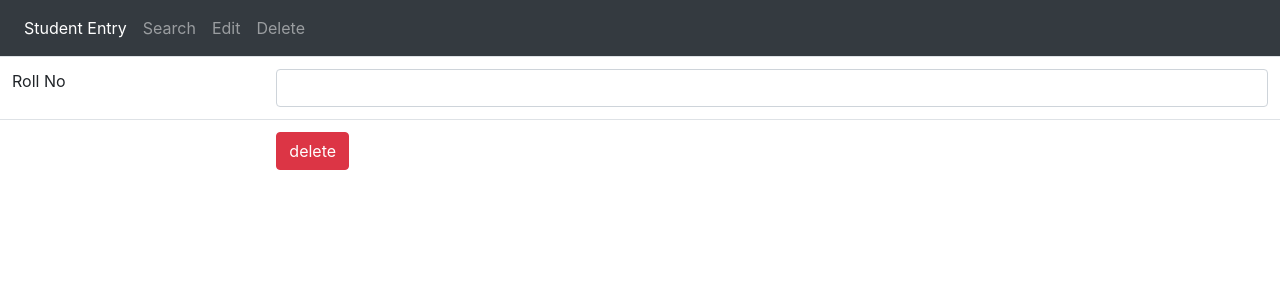
After one commit to deepakmohan001/student-details, a PHP site: page /delete.php in a window 1280 px wide. The commit adds this page. Shown: the top 300 px of the page. Run offline with PHP 8.4, Linux system fonts and the light colour scheme.

Commit message:
student details update

```diff
--- /dev/null
+++ b/delete.php
@@ -0,0 +1,69 @@
+<!DOCTYPE html>
+<html lang="en">
+<head>
+<link rel="stylesheet" href="https://stackpath.bootstrapcdn.com/bootstrap/4.4.1/css/bootstrap.min.css" integrity="sha384-Vkoo8x4CGsO3+Hhxv8T/Q5PaXtkKtu6ug5TOeNV6gBiFeWPGFN9MuhOf23Q9Ifjh" crossorigin="anonymous">
+    <meta charset="UTF-8">
+    <meta name="viewport" content="width=device-width, initial-scale=1.0">
+    <meta http-equiv="X-UA-Compatible" content="ie=edge">
+    <title>Document</title>
+</head>
+<body>
+<nav class="navbar navbar-expand-sm bg-dark navbar-dark">
+        <ul class="navbar-nav">
+            <li class="nav-item active">
+              <a class="nav-link" href="index.php">Student Entry</a>
+            </li>
+            <li class="nav-item">
+              <a class="nav-link" href="search.php">Search</a>
+            </li>
+            <li class="nav-item">
+              <a class="nav-link" href="edit.php">Edit</a>
+            </li>
+            <li class="nav-item">
+              <a class="nav-link" href="delete.php">Delete</a>
+            </li>
+          </ul>
+    </nav>
+    <form method="GET">
+      <table class="table">
+          <tr>
+              <td>
+                  Roll No
+              </td>
+              <td>
+                  <input type="text"name="getRoll"class="form-control">
+              </td>
+          </tr>
+          <tr>
+          <td>
+
+          </td>
+          <td>
+          <button type="submit" name="getsubmit"class="btn btn-danger">delete</button>
+          </td>
+          </tr>
+          </table>
+          </form>
+</body>
+</html>
+<?php
+if(isset($_GET["getsubmit"]))
+{
+    $roll=$_GET["getRoll"];
+    $ServerName="localhost";
+    $DbUserName="root";
+    $DbPassword="";
+    $DBName="mydatabase";
+    $connection=new mysqli($ServerName,$DbUserName,$DbPassword,$DBName);
+    $sql="DELETE FROM `student` WHERE `rollno`=$roll";
+    $result=$connection->query($sql);
+      if($result===TRUE)
+      {
+          echo"details deleted";
+      }
+      else
+      {
+          echo $connection->error;
+      }
+}
+?>
--- a/edit.php
+++ b/edit.php
@@ -18,6 +18,9 @@
             </li>
             <li class="nav-item">
               <a class="nav-link" href="edit.php">Edit</a>
+            </li>
+            <li class="nav-item">
+              <a class="nav-link" href="delete.php">Delete</a>
             </li>
           </ul>
     </nav>
--- a/index.php
+++ b/index.php
@@ -18,6 +18,9 @@
             </li>
             <li class="nav-item">
               <a class="nav-link" href="edit.php">Edit</a>
+            </li>
+            <li class="nav-item">
+              <a class="nav-link" href="delete.php">Delete</a>
             </li>
           </ul>
     </nav>
--- a/search.php
+++ b/search.php
@@ -18,6 +18,9 @@
             </li>
             <li class="nav-item">
               <a class="nav-link" href="edit.php">Edit</a>
+            </li>
+            <li class="nav-item">
+              <a class="nav-link" href="delete.php">Delete</a>
             </li>
           </ul>
           </nav>
```
